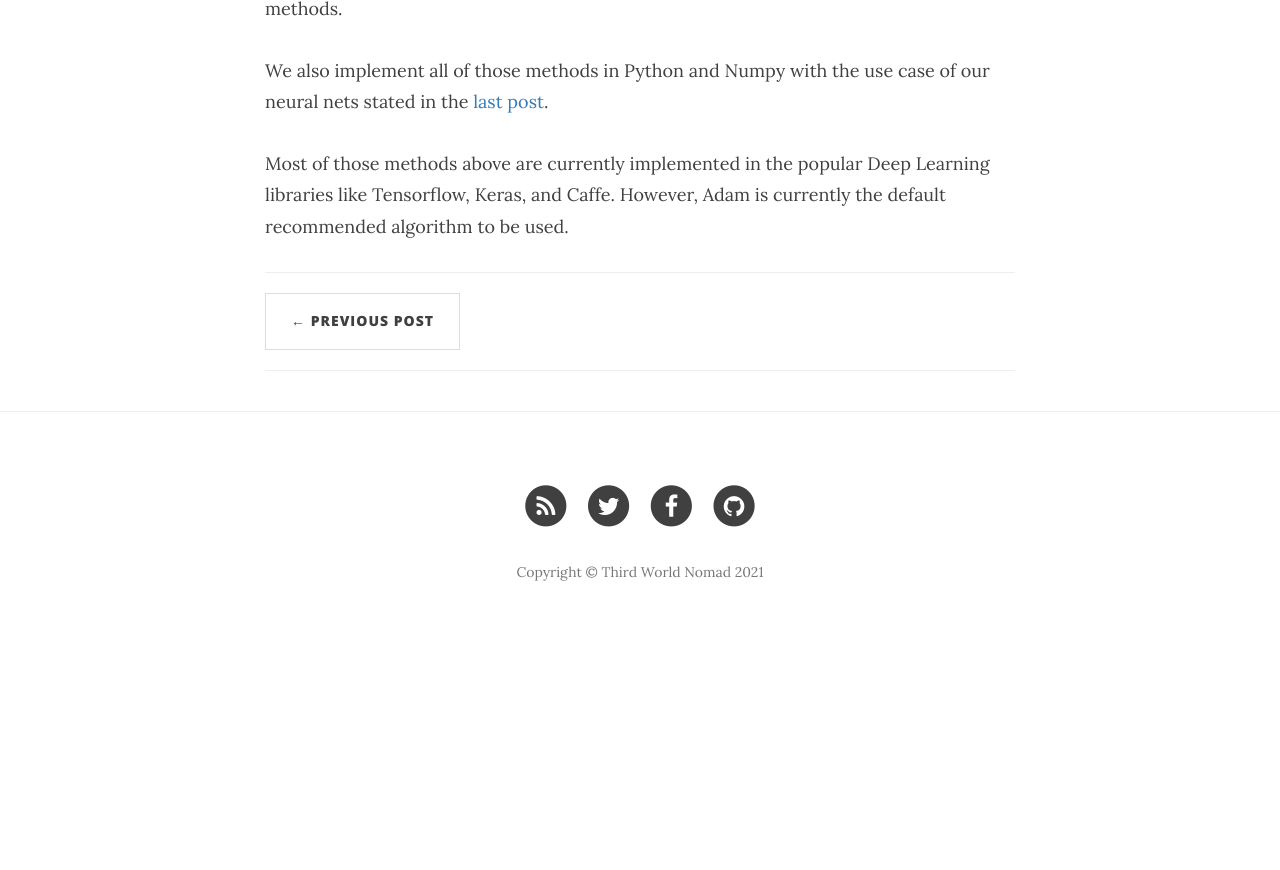
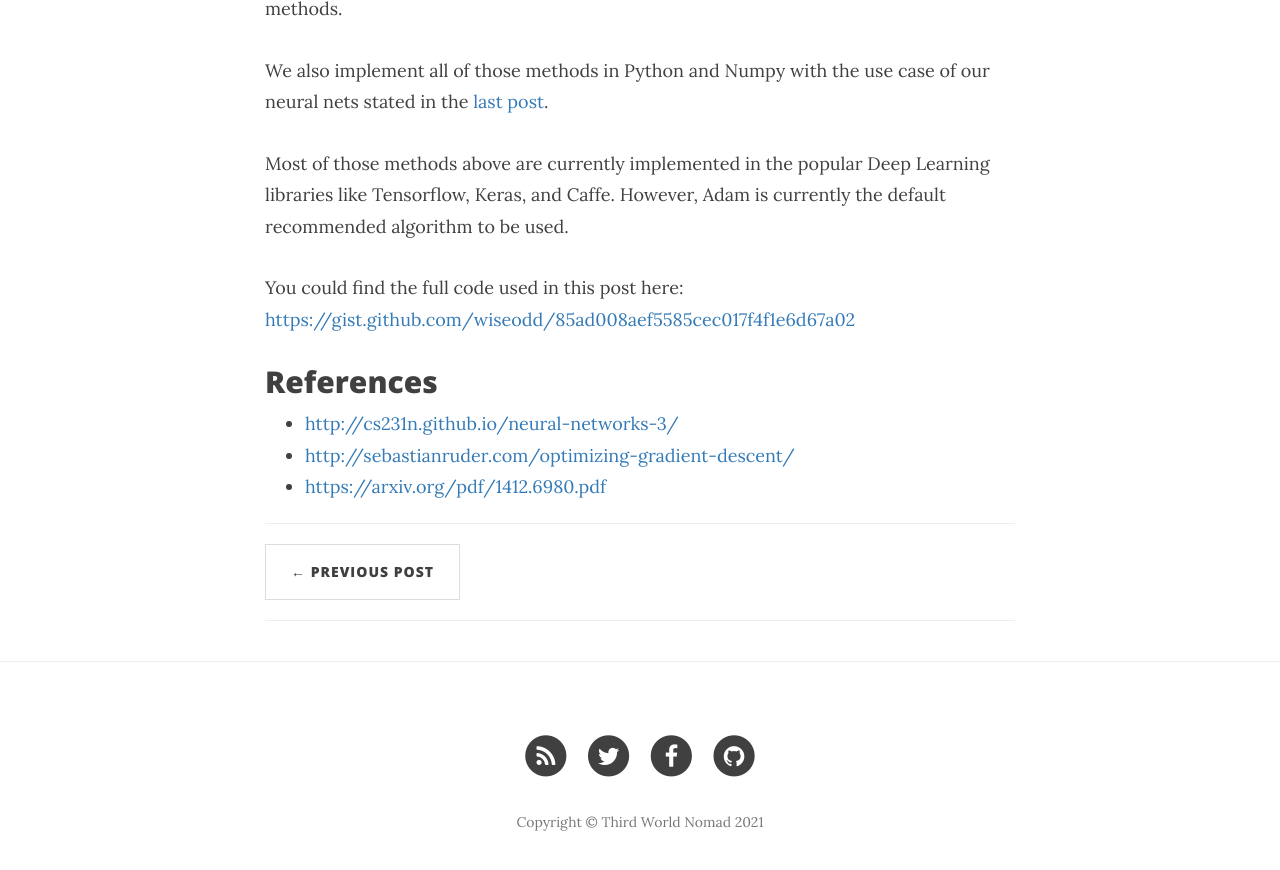
Before and after one commit to hsyodysseyjr/wiseodd0, a Jekyll site: the page built from _posts/2016-06-22-nn-optimization.md, in a window 1280 px wide and 900 px high, scrolled down 8740 px. Shown: the top 870 px of the window. Built offline with Jekyll 4.4.1, drawn with Linux system fonts in a browser that asks for light colours; nearby versions of some CDN libraries; comment, search, counter and statistics services are not loaded; before the commit the page ends 9389 px from its top, so only the background shows below that.

Commit message:
Add code and references

```diff
--- a/_posts/2016-06-22-nn-optimization.md
+++ b/_posts/2016-06-22-nn-optimization.md
@@ -257,3 +257,11 @@ In this post we looked at the optimization algorithms for neural nets beyond SGD
 We also implement all of those methods in Python and Numpy with the use case of our neural nets stated in the [last post]({% post_url 2016-06-21-nn-sgd %}).
 
 Most of those methods above are currently implemented in the popular Deep Learning libraries like Tensorflow, Keras, and Caffe. However, Adam is currently the default recommended algorithm to be used.
+
+You could find the full code used in this post here: <https://gist.github.com/wiseodd/85ad008aef5585cec017f4f1e6d67a02>
+
+<h2 class="section-header">References</h2>
+
+* <http://cs231n.github.io/neural-networks-3/>
+* <http://sebastianruder.com/optimizing-gradient-descent/>
+* <https://arxiv.org/pdf/1412.6980.pdf>
```
